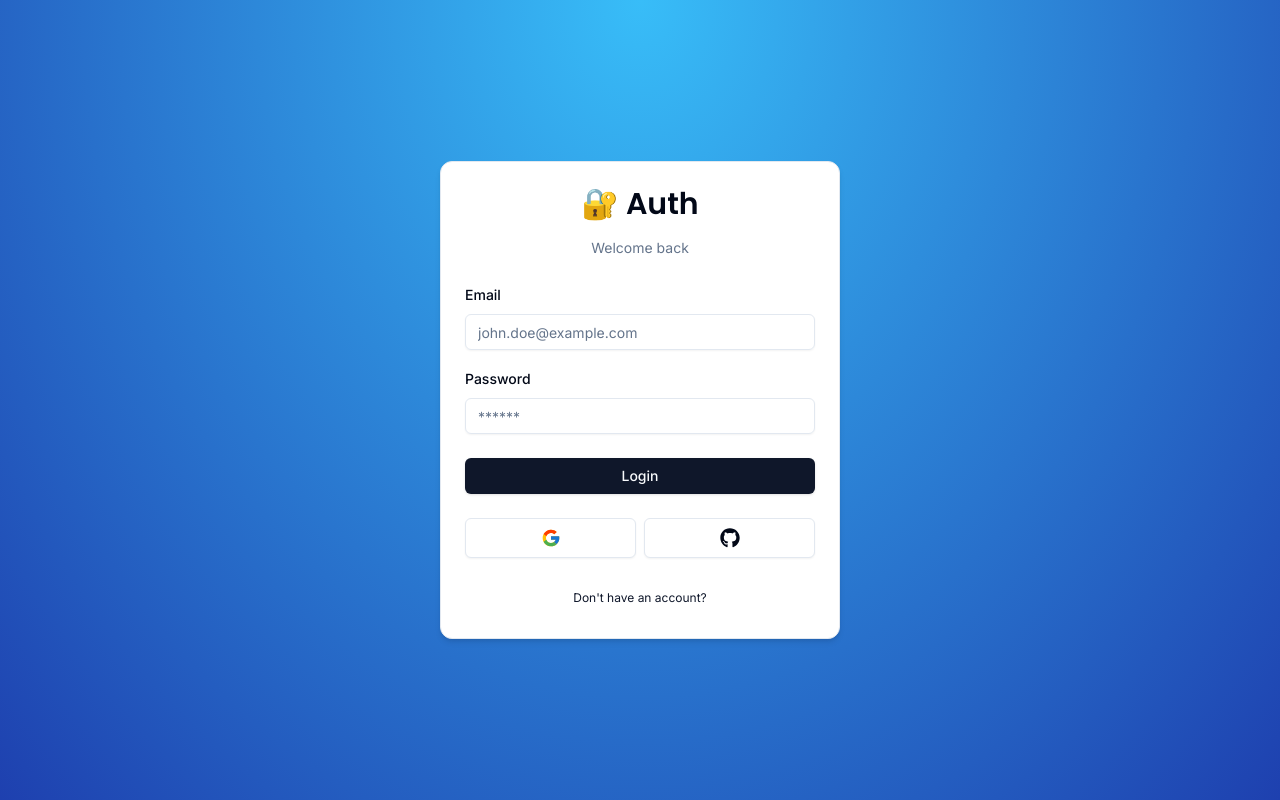
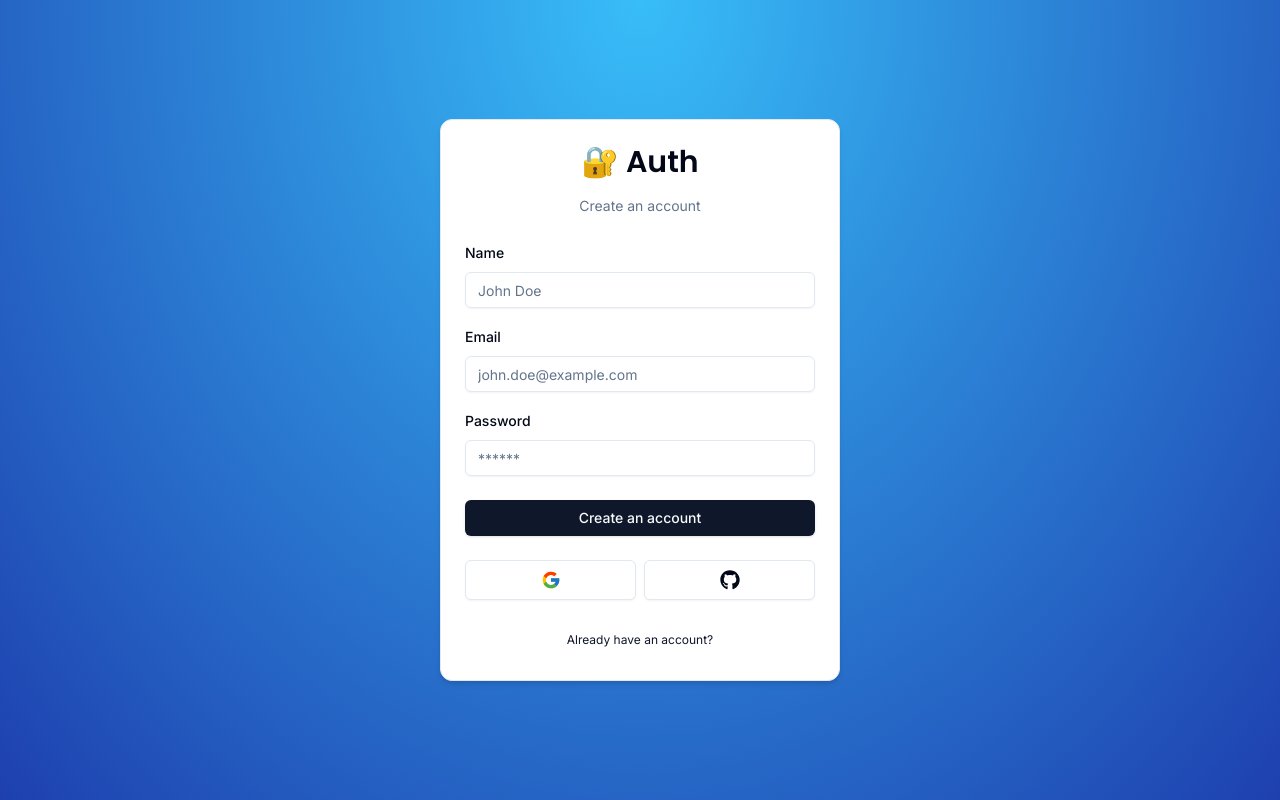
Before and after one commit to jeffreyaggrey/auth-x, a Next.js app: page /auth/register in a window 1280 px wide. Built offline with nearby package versions, Linux system fonts and the light colour scheme.

Commit message:
create RegisterForm, register server action and RegisterSchema

```diff
--- /dev/null
+++ b/actions/register.ts
@@ -0,0 +1,14 @@
+'use server';
+
+import { RegisterSchema } from '@/schemas';
+import { z } from 'zod';
+
+export async function register(values: z.infer<typeof RegisterSchema>) {
+  const validatedFields = RegisterSchema.safeParse(values);
+
+  if (!validatedFields.success) {
+    return { error: 'Invalid fields' };
+  }
+
+  return { success: 'Email sent' };
+}
--- a/app/auth/register/page.tsx
+++ b/app/auth/register/page.tsx
@@ -1,7 +1,7 @@
-import { LoginForm } from '@/components/auth/login-form';
+import { RegisterForm } from '@/components/auth/register-form';
 
 function RegisterPage() {
-  return <LoginForm />;
+  return <RegisterForm />;
 }
 
 export default RegisterPage;
--- /dev/null
+++ b/components/auth/register-form.tsx
@@ -0,0 +1,125 @@
+'use client';
+
+import { useState, useTransition } from 'react';
+import { useForm } from 'react-hook-form';
+import * as z from 'zod';
+import { zodResolver } from '@hookform/resolvers/zod';
+
+import { RegisterSchema } from '@/schemas';
+import {
+  Form,
+  FormControl,
+  FormField,
+  FormItem,
+  FormLabel,
+  FormMessage,
+} from '@/components/ui/form';
+
+import { CardWrapper } from '@/components/auth/card-wrapper';
+import { Input } from '@/components/ui/input';
+import { Button } from '@/components/ui/button';
+import { FormError } from '@/components/form-error';
+import { FormSuccess } from '@/components/form-success';
+
+import { register } from '@/actions/register';
+
+export function RegisterForm() {
+  const [error, setError] = useState<string | undefined>('');
+  const [success, setSuccess] = useState<string | undefined>('');
+  const [isPending, startTransition] = useTransition();
+
+  const form = useForm<z.infer<typeof RegisterSchema>>({
+    resolver: zodResolver(RegisterSchema),
+    defaultValues: {
+      email: '',
+      password: '',
+      name: '',
+    },
+  });
+
+  function onSubmit(values: z.infer<typeof RegisterSchema>) {
+    setError('');
+    setSuccess('');
+
+    startTransition(() => {
+      register(values).then(data => {
+        setError(data.error);
+        setSuccess(data.success);
+      });
+    });
+  }
+
+  return (
+    <CardWrapper
+      headerLabel="Create an account"
+      backButtonLabel="Already have an account?"
+      backButtonHref="/auth/login"
+      showSocial
+    >
+      <Form {...form}>
+        <form className="space-y-6" onSubmit={form.handleSubmit(onSubmit)}>
+          <div className="space-y-4">
+            <FormField
+              control={form.control}
+              name="name"
+              render={({ field }) => (
+                <FormItem>
+                  <FormLabel>Name</FormLabel>
+                  <FormControl>
+                    <Input
+                      {...field}
+                      placeholder="John Doe"
+                      disabled={isPending}
+                    />
+                  </FormControl>
+                  <FormMessage />
+                </FormItem>
+              )}
+            />
+            <FormField
+              control={form.control}
+              name="email"
+              render={({ field }) => (
+                <FormItem>
+                  <FormLabel>Email</FormLabel>
+                  <FormControl>
+                    <Input
+                      type="email"
+                      {...field}
+                      placeholder="john.doe@example.com"
+                      disabled={isPending}
+                    />
+                  </FormControl>
+                  <FormMessage />
+                </FormItem>
+              )}
+            />
+            <FormField
+              control={form.control}
+              name="password"
+              render={({ field }) => (
+                <FormItem>
+                  <FormLabel>Password</FormLabel>
+                  <FormControl>
+                    <Input
+                      type="password"
+                      {...field}
+                      placeholder="******"
+                      disabled={isPending}
+                    />
+                  </FormControl>
+                  <FormMessage />
+                </FormItem>
+              )}
+            />
+          </div>
+          <FormError message={error} />
+          <FormSuccess message={success} />
+          <Button type="submit" className="w-full" disabled={isPending}>
+            Create an account
+          </Button>
+        </form>
+      </Form>
+    </CardWrapper>
+  );
+}
```
